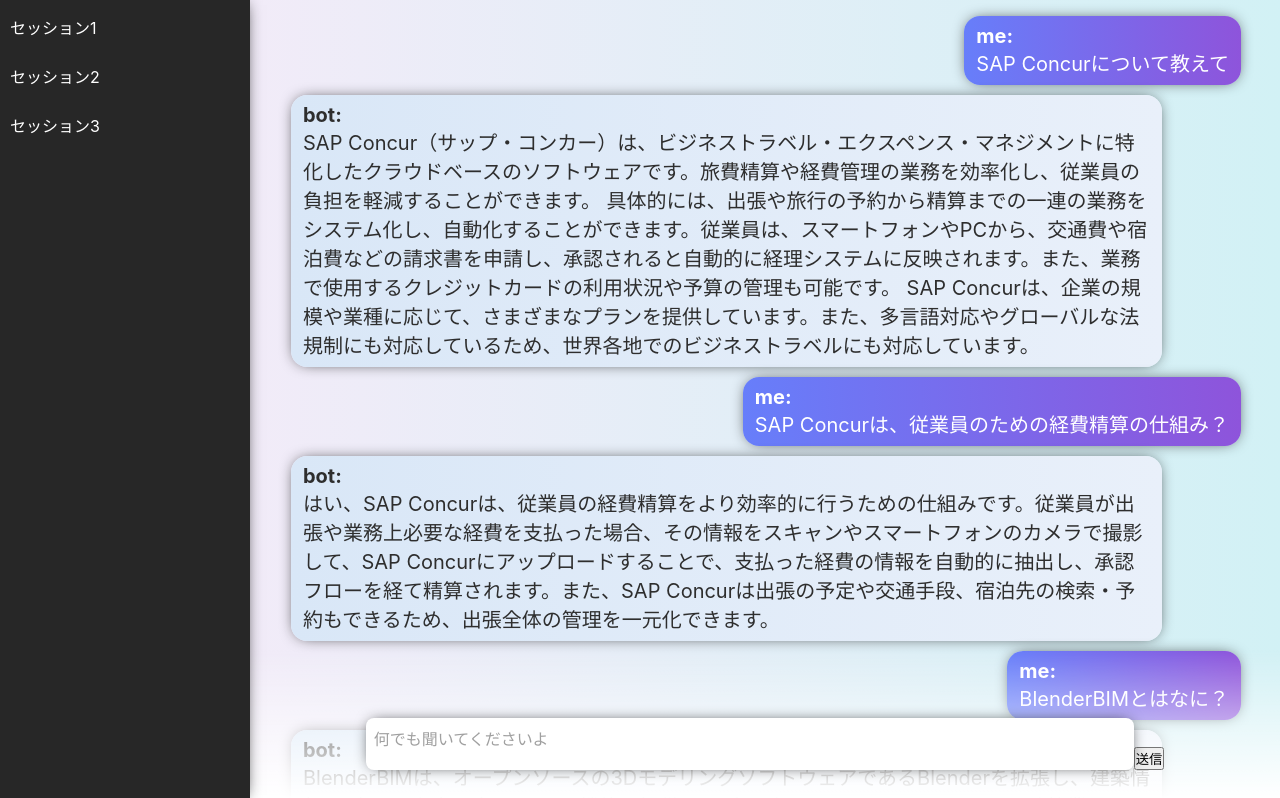
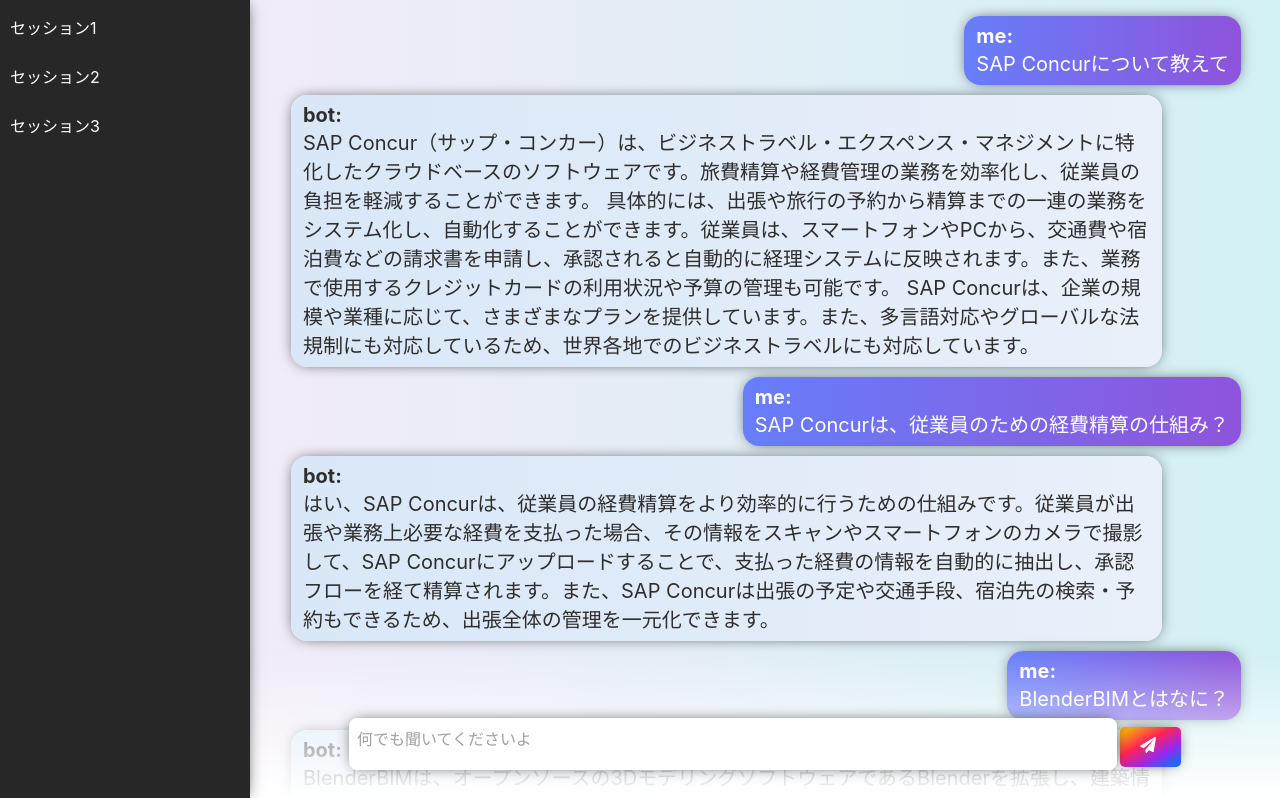
Before and after one commit to MasaakiYagi/my_ChatGPT, a React (Create React App) app: page / in a window 1280 px wide. Shown: the top 798 px of the page. Built offline with nearby package versions, Linux system fonts and the light colour scheme; no server answers.

Commit message:
ChatGPTとの会話実装

```diff
--- a/package.json
+++ b/package.json
@@ -6,10 +6,13 @@
     "@testing-library/jest-dom": "^5.16.5",
     "@testing-library/react": "^13.4.0",
     "@testing-library/user-event": "^13.5.0",
+    "axios": "^1.3.4",
     "react": "^18.2.0",
     "react-dom": "^18.2.0",
+    "react-icons": "^4.8.0",
     "react-router-dom": "^6.9.0",
     "react-scripts": "5.0.1",
+    "react-scroll": "^1.8.9",
     "web-vitals": "^2.1.4"
   },
   "scripts": {
--- a/src/features/chat/Chat.css
+++ b/src/features/chat/Chat.css
@@ -79,3 +79,27 @@
 textarea::placeholder {
   color: #a0a0a0;
 }
+
+.submit-button {
+  background-image: linear-gradient(150deg, rgba(247, 166, 12, 1) 10%, rgba(255, 34, 87, 1) 40%, rgba(154, 39, 238, 1) 68%, rgba(35, 102, 247, 1) 90%);
+  border: none;
+  border-radius: 5px;
+  color: #fff;
+  cursor: pointer;
+  font-size: 16px;
+  padding: 10px 20px;
+  box-shadow: 0px 0px 15px -5px #171717;
+  transition: 0.1s;
+  margin: 0 0 3px 3px;
+}
+
+/* ボタンにカーソルがあったとき */
+.submit-button:hover {
+  box-shadow: none;
+  margin: 0 0 0 6px;
+}
+
+.icon {
+  color: #ffffff;
+  margin-right: 5px;
+}
--- a/src/features/chat/Chat.js
+++ b/src/features/chat/Chat.js
@@ -1,4 +1,7 @@
 import React, { useEffect, useRef, useState } from "react";
+import { FaPaperPlane } from "react-icons/fa";
+import { animateScroll as scroll } from "react-scroll";
+import axios from "axios";
 import "./Chat.css";
 
 export const Chat = () => {
@@ -6,7 +9,13 @@
   const [height, setHeight] = useState(0);
   const [value, setValue] = useState("");
   const textAreaRef = useRef(null);
+  const messagesEndRef = useRef(null);
 
+  const OPENAI_API_KEY = process.env.REACT_APP_OPENAI_API_KEY;
+  const API_URL = "https://api.openai.com/v1/";
+  const MODEL = "gpt-3.5-turbo";
+
+  // #region 仮メッセージのハードコード
   useEffect(() => {
     // 直近10やり取りの読み取り
     setMessages([
@@ -53,6 +62,59 @@
       },
     ]);
   }, []);
+  // #endregion
+
+  const scrollToBottom = () => {
+    messagesEndRef.current.scrollIntoView({
+      behavior: "smooth", // アニメーションの種類
+      block: "end", // スクロールの位置
+    });
+  };
+
+  const sendMessage = async () => {
+    if (value.trim() === "") {
+      return;
+    }
+
+    setMessages([...messages, { who: "me", message: value }]);
+
+    try {
+      const response = await axios.post(
+        `${API_URL}chat/completions`,
+        {
+          // モデル ID の指定
+          model: MODEL,
+          // 質問内容
+          messages: [
+            {
+              role: "user",
+              content: value,
+            },
+          ],
+        },
+        {
+          // 送信する HTTP ヘッダー(認証情報)
+          headers: {
+            "Content-Type": "application/json",
+            Authorization: `Bearer ${OPENAI_API_KEY}`,
+          },
+        }
+      );
+
+      // const response = await axios(requestOptions);
+      console.log(response.data);
+      const generatedText = response.data.choices[0].message.content;
+      // setResponses([...responses, { message, response: generatedText }]);
+      // setMessage("");
+      setMessages([...messages, { who: "bot", message: generatedText }]);
+    } catch (error) {
+      console.error("Error:", error);
+    }
+  };
+
+  useEffect(() => {
+    scrollToBottom();
+  }, [messages]);
 
   useEffect(() => {
     if (textAreaRef.current) {
@@ -74,8 +136,9 @@
   const handleSubmit = (e) => {
     e.preventDefault();
     console.log("Submit:", value);
+    sendMessage();
+    // テキスト送信処理を実装する
     setValue("");
-    // テキスト送信処理を実装する
   };
 
   const handleKeyDown = (e) => {
@@ -108,8 +171,11 @@
           onKeyDown={handleKeyDown}
           style={{ height: height ? `${height}px` : "auto" }}
         ></textarea>
-        <button type="submit">送信</button>
+        <button className="submit-button" type="submit">
+          <FaPaperPlane className="icon"></FaPaperPlane>
+        </button>
       </form>
+      <div ref={messagesEndRef}></div>
     </div>
   );
 };
```
Also changed, not shown: 2 other files (tests, documents, lock files or other folders).
